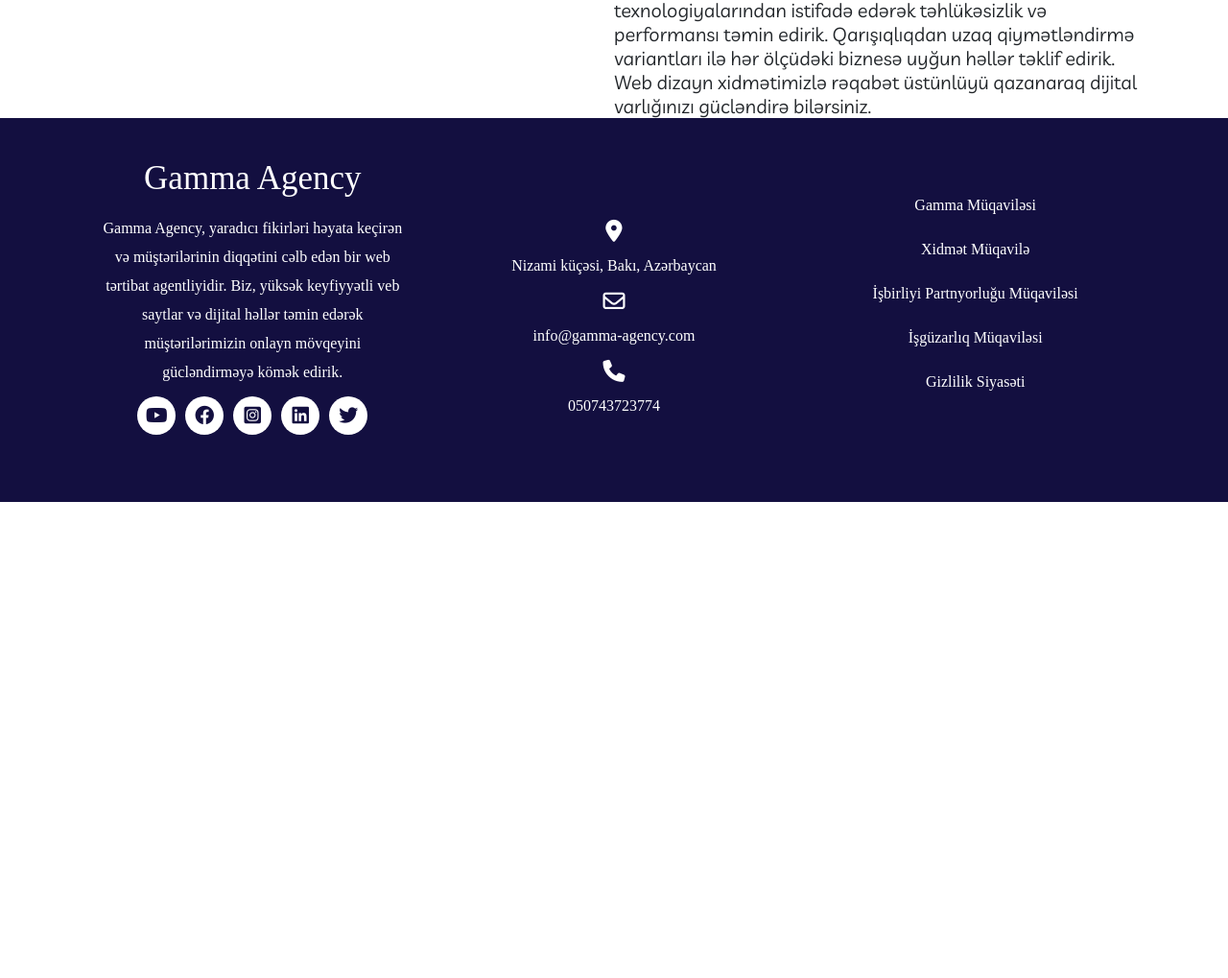
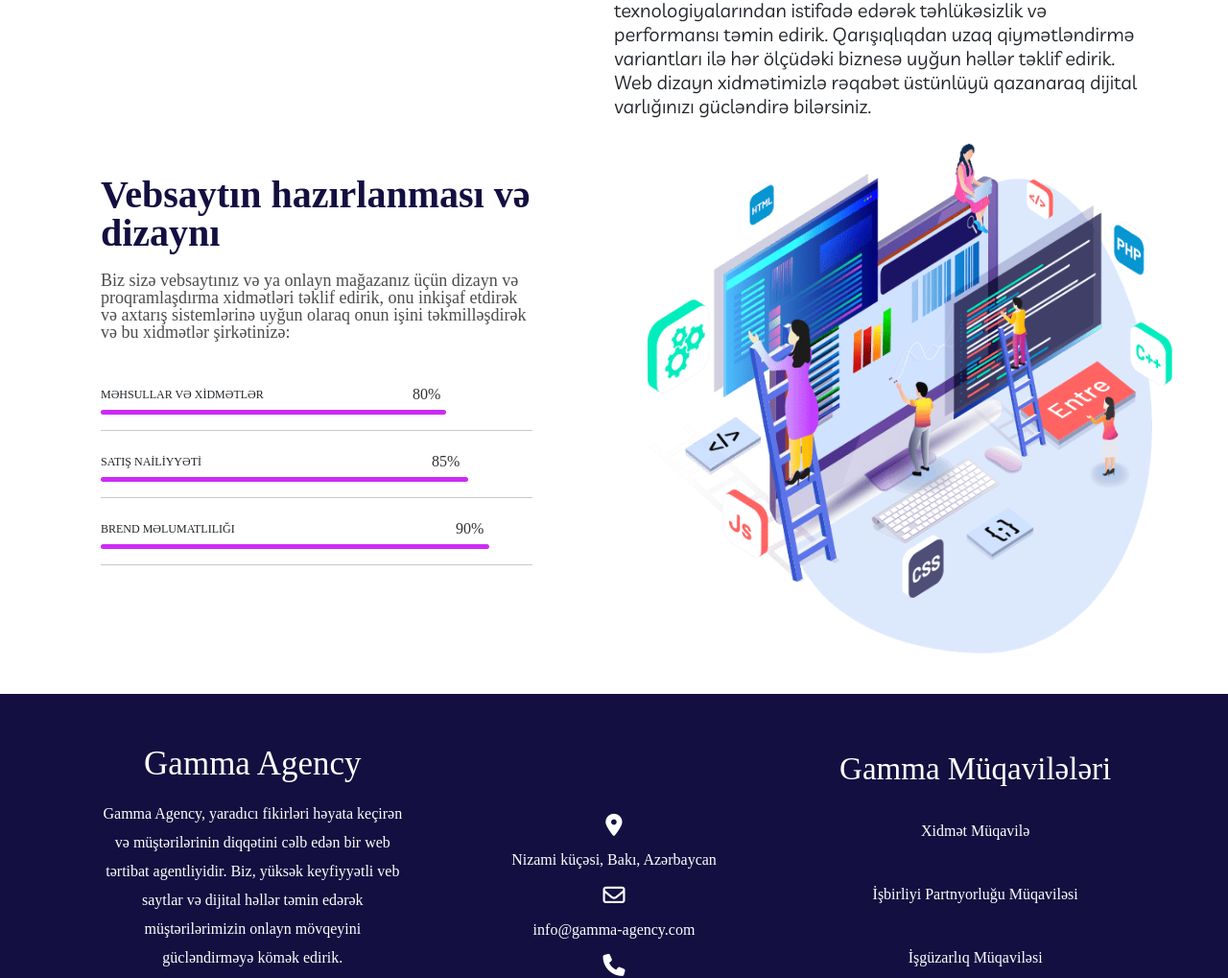
Before and after one commit to ZulfuqarovElnar/GAMMA-TEAM, a plain HTML site: page web-design.html in a window 1280 px wide. Shown: the part 444-1463 px from the top of the page at 96% size. Before the commit the page ends 967 px from the top, so only its background shows below. Drawn offline with nearby package versions, Linux system fonts and the light colour scheme; a web font is replaced by a local one.

Commit message:
Web-design hisesi hazirdir

```diff
--- a/style.css
+++ b/style.css
@@ -295,7 +295,7 @@ a{
     display: flex;
     justify-content: center;
     gap: 10px;
-    padding-top: 10px;
+    padding-top: 30px;
 }
 .social-icon a{
     background-color: #fff;
@@ -325,28 +325,124 @@ a{
     padding-top: 65px;
 }
 
+
 .footer-contact div i{
     font-size: 23px;
     padding: 10px 0;
 }
 
 .footer-contract{
-    padding: 30px 0 10px;
+    padding: 10px 0 10px;
     display: flex;
     flex-direction: column;
     gap: 30px;
 }
+.footer-contract h2{
+    font-size: 33px;
+    padding: 37px 0 0 0;
+}
 .footer-contract a{
+    padding: 10px 0;
     color: #fff;
     text-decoration: none;
 }
 .footer-contract a:hover{
     color: #ff0000;
 }
+
+            /* * Web Design * */
+.design-section{
+    width: 100%;
+    height: 600px;
+    box-sizing: border-box;
+}
+.design-grid{
+    max-width: 1400px;
+    width: 100%;
+    height: 560px;
+    display: grid;
+    grid-template-columns: repeat(auto-fit, minmax(520px,1fr));
+    place-items: center;
+    justify-content: center;
+    align-items: center;
+    padding: 20px;
+}
+.design-card{
+    max-width: 450px;
+    width: 100%;
+    height: 560px;
+    padding: 20px 0;
+}
+.design-body{
+    padding-bottom: 40px;
+}
+.design-body h1{
+    font-size: 40px;
+    color: #130f40;
+    font-weight: bold;
+    padding: 20px 0;
+}
+.design-body p{
+    font-size: 18px;
+    color: rgba(0, 0, 0, 0.7);
+
+}
+.design-text-head {
+    position: relative;
+    display: flex;
+    padding: 10px 0;
+}
+.design-text-head h3{
+    font-size: 12px;
+}
+.design-text-head #text {
+    position: absolute;
+    top: 8px;
+    left: 200px;
+    text-align: center;
+    transition: left 3.4s ease;
+    color: #333;
+}
+.design-bar{
+    height: 5px;
+    width: 0%;
+    color: rgb(205, 42, 246);
+    background-color: rgb(205, 42, 246);
+    border: 2px solid rgb(205, 42, 246);
+    border-radius: 7px;
+    opacity: 1;
+    transition: width 1s ease;
+}
+
+.design-img img{
+    max-width: 550px;
+    width: 100%;
+    height: 550px;
+}
+@media screen and (max-width: 1080px){
+    .design-section{
+        height: 1300px;
+    }
+    .design-grid{
+        grid-template-columns: repeat(auto-fit, minmax(4    20px,1fr));
+    }
+    .design-card{
+        max-width: 600px;
+        width:100%;
+        padding:0 20px
+    }
+
+    .design-img img {
+        max-width: 800px;
+        width: 100%;
+    }
+}
+
 @media screen and (max-width: 1024px){
     #manubtn {
         display: block;
 }
+
 }
 @media screen and (max-width: 1000px){
     .about-card {
@@ -377,7 +473,7 @@ a{
         position: fixed;
         left: 30px;
         top: 60px;
-      }
+    }
 
     .services{
         height: 700px;
--- a/web-design.html
+++ b/web-design.html
@@ -105,6 +105,49 @@
         </div>
       </div>
     </section>
+
+    <section class="design-section">
+      <div class="design-grid">
+        <div class="design-card">
+          <div class="design-body">
+            <h1>Vebsaytın hazırlanması və dizaynı</h1>
+            <p>Biz sizə vebsaytınız və ya onlayn mağazanız üçün dizayn və proqramlaşdırma xidmətləri təklif edirik, onu inkişaf etdirək və axtarış sistemlərinə uyğun olaraq onun işini təkmilləşdirək və bu xidmətlər şirkətinizə:</p>
+          </div>
+            <div class="design-text">
+              <div class="design-text-head">
+                <h3>MƏHSULLAR VƏ XİDMƏTLƏR</h3>
+                <p id="text">0%</p>
+              </div>
+              <div class="design-bar" data-width="80"></div>
+              <hr>
+            </div>
+
+            <div class="design-text">
+              <div class="design-text-head">
+                <h3>SATIŞ NAİLİYYƏTİ</h3>
+                <p id="text">0%</p>
+              </div>
+              <div class="design-bar" data-width="86"></div>
+              <hr>
+            </div>
+              <div class="design-text">
+                <div class="design-text-head">
+                  <h3>BREND MƏLUMATLILIĞI</h3>
+                  <p id="text">0%</p>
+                </div>
+                <div class="design-bar" data-width="93"></div>
+                <hr>
+              </div>
+            </div>
+              <div class="design-img">
+                <img src="images/website-design-development-services.png" alt="">
+              </div>
+            </div>
+          </div>
+        </div>
+      </div>
+    </section>
+
     <footer class="footer" id="footer">
       <div class="footer-gird">
         <div class="footer-card">
@@ -151,7 +194,7 @@
         </div>
         <div class="footer-card">
           <div class="footer-contract">
-            <h2>Gamma Müqaviləsi</h2>
+            <h2>Gamma Müqavilələri</h2>
             <a href="">Xidmət Müqavilə</a>
             <a href="">İşbirliyi Partnyorluğu Müqaviləsi</a>
             <a href="">İşgüzarlıq Müqaviləsi</a>
@@ -159,17 +202,53 @@
           </div>
         </div>
       </div>
-    </footer><script src="https://cdn.jsdelivr.net/npm/axios/dist/axios.min.js"></script>
-</footer>
+    </footer>
+
+
+    <script src="https://cdn.jsdelivr.net/npm/axios/dist/axios.min.js"></script>
 
 
 <script>
+document.addEventListener("DOMContentLoaded", function () {
+  const designBars = document.querySelectorAll(".design-bar");
+  const texts = document.querySelectorAll("#text");
 
-  document.addEventListener("DOMContentLoaded", function () {
-    console.log("services.html loaded");
+  const widthValues = [80, 85, 90]; // Her bir .design-bar için özelleştirilmiş genişlik değerleri
+  const leftValues = ["325px", "345px", "370px"]; // Her bir .design-bar için özelleştirilmiş left değerleri
+
+  designBars.forEach(function (designBar, index) {
+    const text = texts[index];
+    const targetWidth = widthValues[index];
+    const leftValue = leftValues[index];
+
+    const increment = ((targetWidth - 0) / 200) * 10;
+    let width = 0;
+    let value = 0;
+
+    const intervalId = setInterval(function () {
+      width += increment;
+      value += increment;
+      designBar.style.width = width + "%";
+      text.innerText = Math.round(value) + "%";
+
+      if (width >= targetWidth) {
+        width = targetWidth;
+        designBar.style.width = width + "%";
+        clearInterval(intervalId);
+        setTimeout(function () {
+          text.innerText = targetWidth + "%";
+        }, 4000); // 4 saniye gecikmeyle değeri targetWidth olarak güncelle
+      }
+    }, 100);
+
+    // Move the text to left position after a delay
+    setTimeout(function () {
+      text.style.left = leftValue;
+    }, 900);
   });
+});
   </script>
-    <script src="./app.js"></script>
+
     <script
       src="https://cdn.jsdelivr.net/npm/bootstrap@5.3.0/dist/js/bootstrap.bundle.min.js"
       integrity="sha384-geWF76RCwLtnZ8qwWowPQNguL3RmwHVBC9FhGdlKrxdiJJigb/j/68SIy3Te4Bkz"
```
Also changed, not shown: app.js (line endings or trailing spaces), images/website-design-development-services.png (added).
